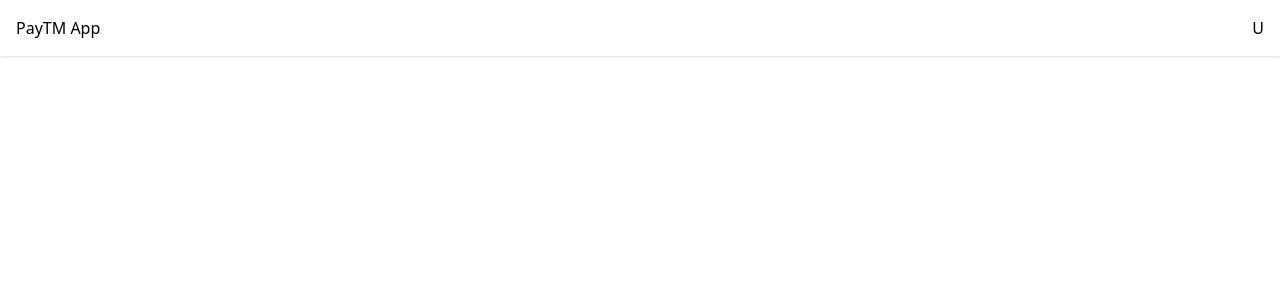
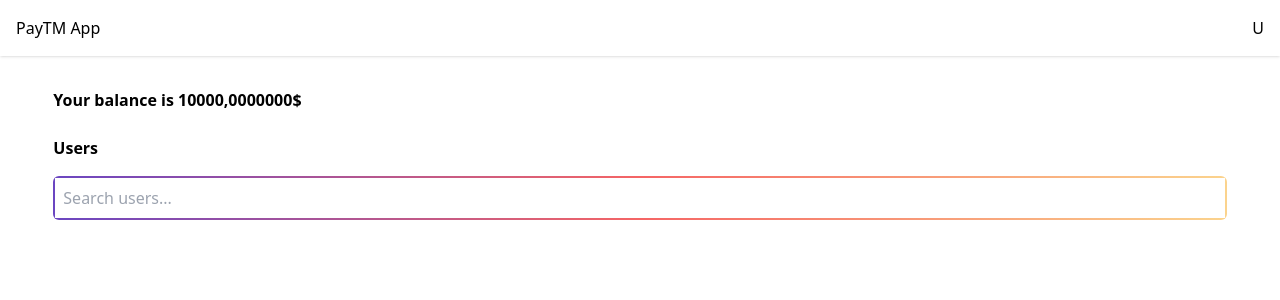
Before and after one commit to SushantBandhani/React_Projects, a React (Vite) app in the folder Payment-Transfer-App/Frontend/: page /dashboard in a window 1280 px wide. Shown: the top 300 px of the page. Built offline with nearby package versions, Linux system fonts and the light colour scheme.

Commit message:
Added Dashboard page

```diff
--- a/Payment-Transfer-App/Frontend/src/pages/Dashboard.jsx
+++ b/Payment-Transfer-App/Frontend/src/pages/Dashboard.jsx
@@ -1,7 +1,11 @@
 import { AppBar } from "../components/AppBar"
+import { MessageComponent } from "../components/MessageComponent"
+import { InputComponent } from "../components/InputComponent"
 
 export const Dashboard=()=>{
     return <>
     <AppBar></AppBar>
+    <MessageComponent></MessageComponent>
+    <InputComponent></InputComponent>
     </>
 }
```
